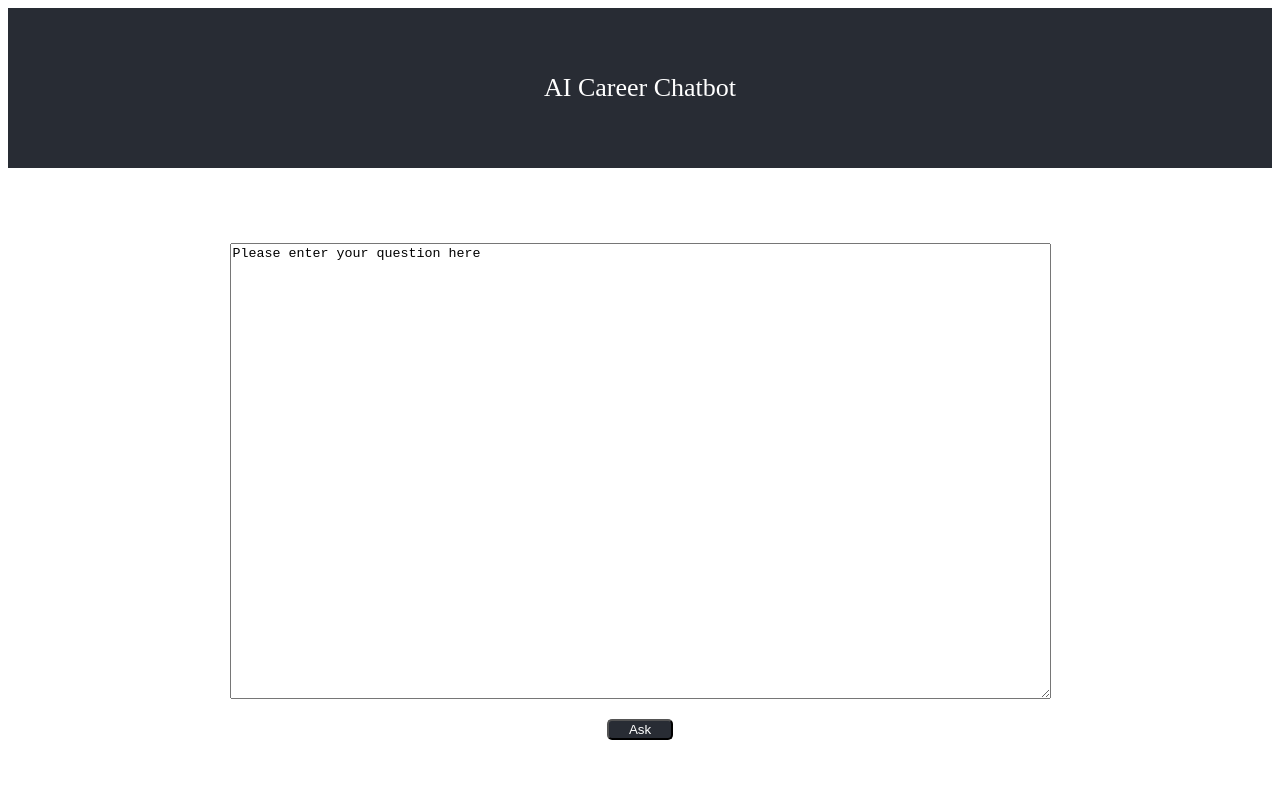
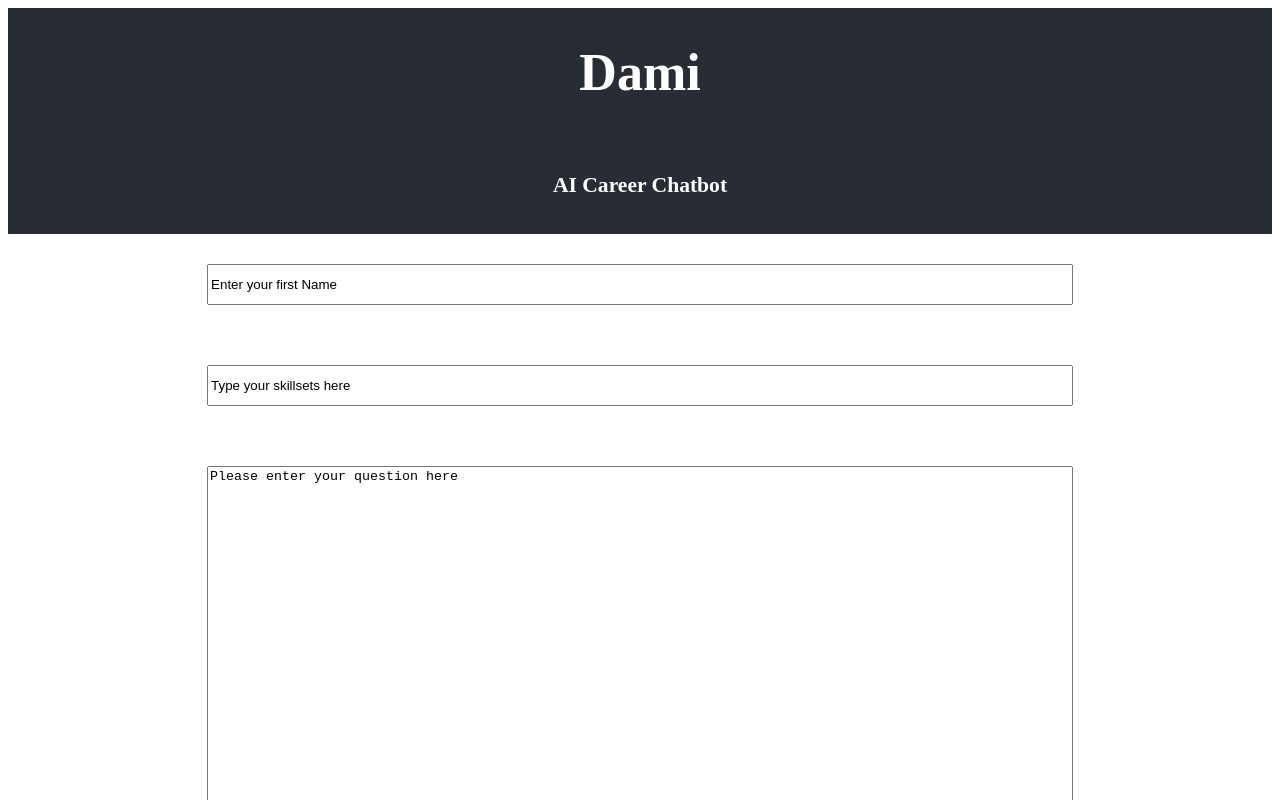
Before and after one commit to WilliamsNimi/AI_Career_ChatBot, a React (Create React App) app in the folder frontend/: page / in a window 1280 px wide. Shown: the top 800 px of the page. Built offline with nearby package versions, Linux system fonts and the light colour scheme.

Commit message:
Added dynamic context with extra inputs.

```diff
--- a/frontend/src/App.css
+++ b/frontend/src/App.css
@@ -34,13 +34,27 @@
   font-size: calc(10px + 2vmin);
   color: #282c34;
 }
+.form-area {
+  background-color: white;
+  min-height: 100vh;
+  max-width:1000px;
+  display: flex;
+  flex-direction: column;
+  align-items: left;
+  justify-content: center;
+  font-size: calc(10px + 2vmin);
+  color: #282c34;
+  margin-top: 30px;
+}
+.form-area input{
+  height:35px;
+}
 .AI_responses {
   font-family: 'Segoe UI', Tahoma, Geneva, Verdana, sans-serif;
-  display: flex;
-  flex-direction: column;
-  align-items: center;
-  justify-content: center;
-  font-size: calc(10px + 2vmin);
+  max-width: 800px;
+  align-items: left;
+  justify-content: left;
+  font-size: 20px;
   color: #282c34;
   padding-left: 200px;
   padding-right: 200px;
--- a/frontend/src/App.js
+++ b/frontend/src/App.js
@@ -7,14 +7,20 @@ function App() {
   return (
     <div className="App">
       <header className="App-header">
-          AI Career Chatbot
+          <h1>Dami</h1>
+          <h5>AI Career Chatbot</h5>
       </header>
       <div className="App-body">
-        <textarea defaultValue= "Please enter your question here" rows="30" cols="100" id="prompt"/>
-        <button type="submit" className="ask-Button" onClick={()=>displayResponse(setData)}>Ask</button>
-        <p>----------------------------------------------------------------------------------------------------</p>
-        <div className="AI_responses" >
-          <p id="AI_responses">{data}</p>
+        <div class="form-area">
+          <input type="text" id="fname" name="fname" defaultValue={"Enter your first Name"}/><br/><br/>
+          <input type="text" id="skills" name="skills" defaultValue={"Type your skillsets here"}/><br/><br/>
+          <textarea defaultValue= "Please enter your question here" rows="30" cols="100" id="prompt"/>
+          <button type="submit" className="ask-Button" onClick={()=>displayResponse(setData)}>Ask</button>
+          <p id="loading"></p>
+          <p>----------------------------------------------------------------------------------------------------</p>
+          <div className="AI_responses" >
+            <p id="AI_responses">{data}</p>
+          </div>
         </div>
       </div>
     </div>
@@ -24,16 +30,20 @@ function App() {
 
 function displayResponse(setData){
   // This function sends a post request to the server with the text area value as payload.
-  return fetch('http://127.0.0.1:5000/make_query',
+  var firstname = document.getElementById("fname").value
+  var skills = document.getElementById("skills").value
+  document.getElementById("loading").innerHTML = "loading..."
+  return fetch('http://127.0.0.1:5000/query',
   {
     method: 'POST',
     headers: {
       'Content-Type': 'application/json'
     },
-    body: JSON.stringify({"query": document.getElementById('prompt').value})
+    body: JSON.stringify({"query": document.getElementById('prompt').value, "firstname":firstname, "skills":skills})
   }).then((response)=> response.json())
   .then((data)=>{
     setData(data.results);
+    document.getElementById("loading").innerHTML = ""
     console.log(data);
   })
   .catch((err)=>{
```
Also changed, not shown: 1 other file (tests, documents, lock files or other folders).
